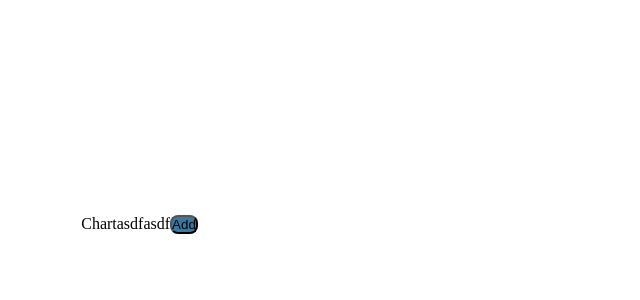
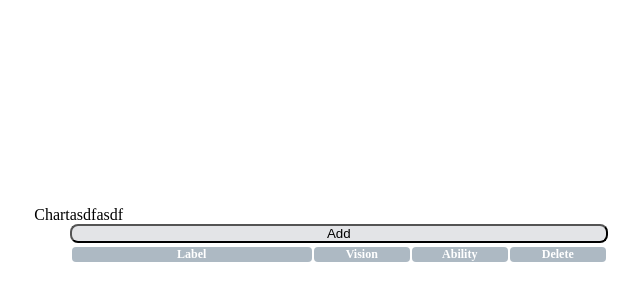
Before and after one commit to atakansavas/magic-chart, a React (Create React App) app: page / in a window 1280 px wide. Shown: the part 164-464 px from the top of the page, without its empty margins (319-959 px from the left). Built offline with nearby package versions, Linux system fonts and the light colour scheme.

Commit message:
feat: table style updated

```diff
--- a/src/App.tsx
+++ b/src/App.tsx
@@ -2,7 +2,7 @@ import React, { useContext } from 'react';
 import { ThemeProvider } from 'styled-components';
 import Button from './components/Button';
 import Table from './components/Table';
-import { GlobalContext, GlobalContextProvider } from './contexts/GlobalContext';
+import { GlobalContext } from './contexts/GlobalContext';
 import { Main } from './styles/globalStyle';
 import { theme } from './styles/theme';
 
@@ -14,7 +14,7 @@ function App() {
   const handleAdd = () => {
     const newEntity = {
       id: Math.floor(Math.random() * 10000),
-      label: 'TEST',
+      label: 'New Entity',
       x: 0,
       y: 0,
     };
--- a/src/components/Button/button.styles.ts
+++ b/src/components/Button/button.styles.ts
@@ -4,11 +4,13 @@ import styled from 'styled-components';
 
 export default styled.button`
   color: #000;
-  background-color: ${(props) => props.theme.colors.BLUE_500};
+  background-color: ${(props) => props.theme.colors.GRAY_100};
   justify-content: center;
   align-items: center;
   border-radius: 0.5rem;
+  width: 100%;
 
   &:hover {
-    color: red;
+    background-color: ${(props) => props.theme.colors.GREY_500};
+    color: ${(props) => props.theme.colors.WHITE};
 `;
--- a/src/components/Table/Table.tsx
+++ b/src/components/Table/Table.tsx
@@ -12,8 +12,7 @@ function Table(props: ITableProps) {
     <TableStyle>
       <thead>
         <tr>
-          <TableHeaderCellStyle width='2rem'></TableHeaderCellStyle>
-          <TableHeaderCellStyle width='7rem'>Label</TableHeaderCellStyle>
+          <TableHeaderCellStyle width='15rem'>Label</TableHeaderCellStyle>
           <TableHeaderCellStyle>Vision</TableHeaderCellStyle>
           <TableHeaderCellStyle>Ability</TableHeaderCellStyle>
           <TableHeaderCellStyle>Delete</TableHeaderCellStyle>
--- a/src/components/Table/TableRow.tsx
+++ b/src/components/Table/TableRow.tsx
@@ -10,8 +10,6 @@ interface ITableRowProps {
 
 const TableRow: React.FC<ITableRowProps> = ({ entity }) => {
   const { removeEntity, updateEntity } = useContext(GlobalContext);
-
-  //Use useCallback,
 
   const handleDelete = (
     e: React.MouseEvent<HTMLButtonElement, MouseEvent>,
--- a/src/components/Table/table.styles.ts
+++ b/src/components/Table/table.styles.ts
@@ -16,9 +16,9 @@ interface TableHeaderProps {
 }
 
 export const TableHeaderCellStyle = styled.th<TableHeaderProps>`
-  ${({ width, theme: { colors } }) => css`
-    background-color: ${colors.LIGHT_BLUE};
-    color: ${colors.WHITE};
+  ${({ width }) => css`
+    background-color: ${(props) => props.theme.colors.BLUE_100};
+    color: ${(props) => props.theme.colors.WHITE};
     width: ${width || '6rem'};
     border-radius: 4px;
   `}
@@ -29,12 +29,16 @@ interface TableCellProps {
 }
 
 export const TableCellStyle = styled.td<TableCellProps>`
-  ${({ hasButton, theme: { colors } }) => css`
-    border: ${!hasButton && '1px solid ' + colors.LIGHT_BLUE};
+  ${({ hasButton }) => css`
+    border: ${!hasButton &&
+    '1px solid ' +
+      ((props: { theme: { colors: { BLUE_100: any } } }) =>
+        props.theme.colors.BLUE_100)};
     padding: ${!hasButton && '5px 10px'};
     border-radius: 4px;
     font-family: sans-serif;
     font-size: 14px;
+
     input {
       border: 0;
       padding: 0;
--- a/src/contexts/GlobalContext.tsx
+++ b/src/contexts/GlobalContext.tsx
@@ -27,13 +27,11 @@ export const GlobalContextProvider = ({
 
   //Use useCallback, add new entity to currentEntities
   const addEntity = (entity: Entity) => {
-    debugger;
     setCurrentEntities([...currentEntities, entity]);
   };
 
   //Use useCallback, update entity in currentEntities
   const updateEntity = (entity: Entity) => {
-    debugger;
     setCurrentEntities(
       currentEntities.map((currentEntity) =>
         currentEntity.id === entity.id ? entity : currentEntity
@@ -43,7 +41,6 @@ export const GlobalContextProvider = ({
 
   //Remove entity from currentEntities
   const removeEntity = (id: number) => {
-    debugger;
     setCurrentEntities(currentEntities.filter((entity) => entity.id !== id));
   };
 
```
